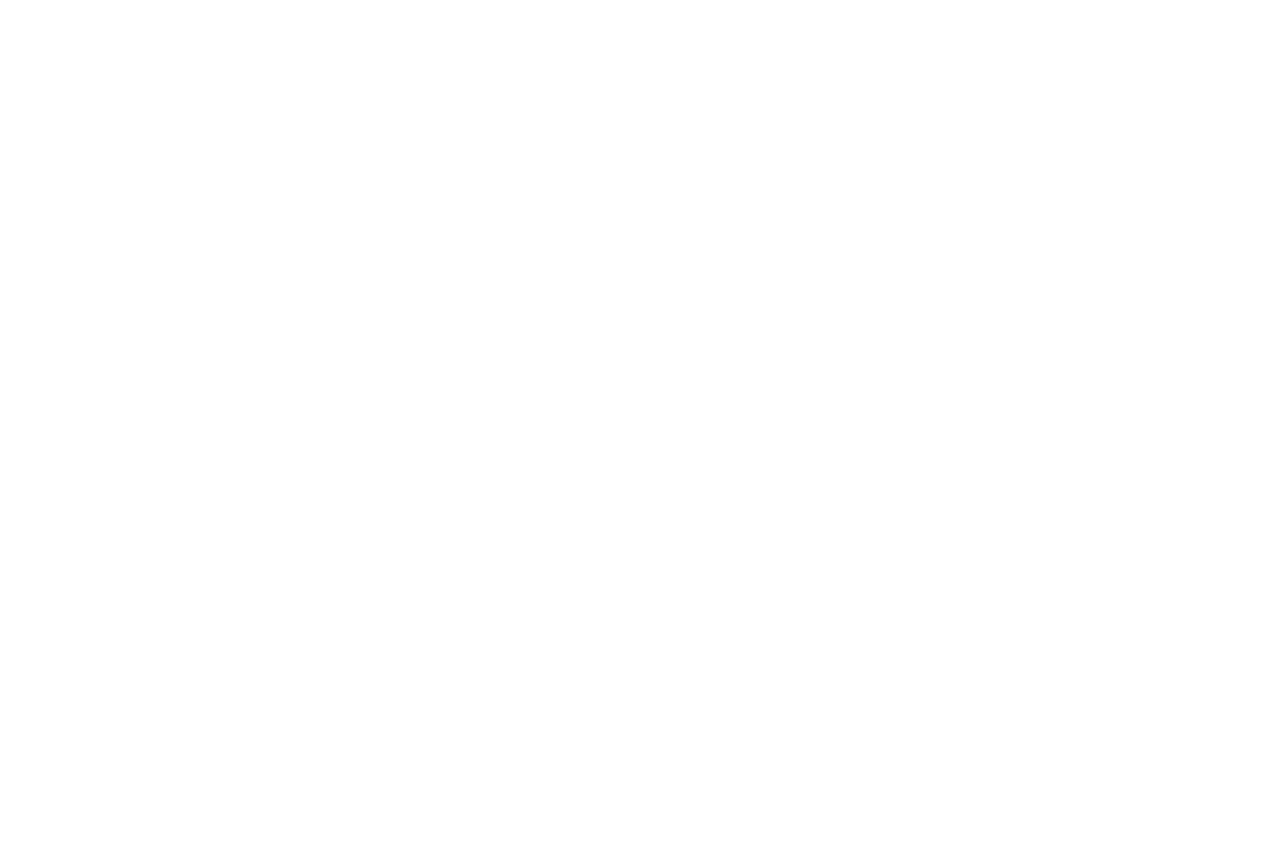
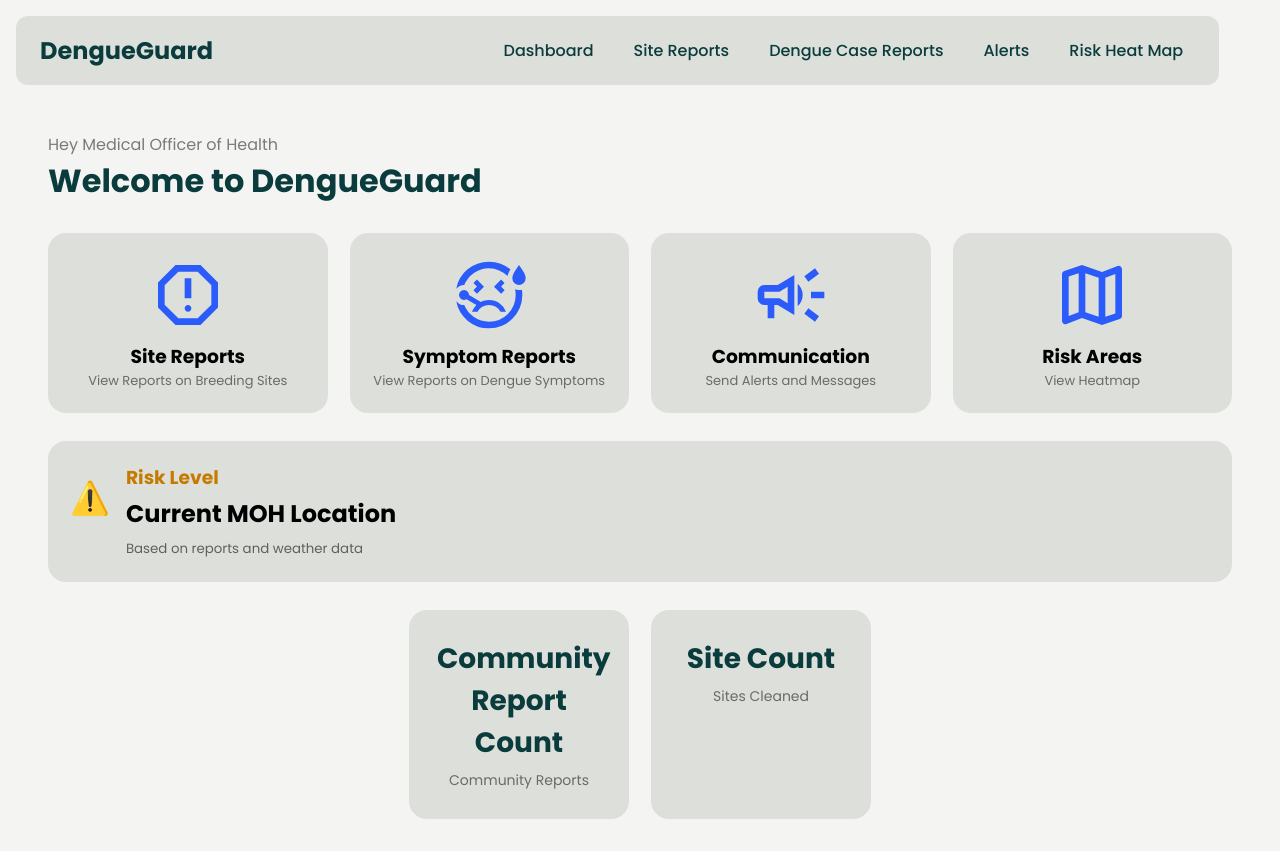
Before and after one commit to emika-sandina/dengue-guard, a React (Vite) app in the folder frontend/: page /moh/home in a window 1280 px wide. Before the commit this address had no page. Before the commit the page ends 800 px from the top, so only its background shows below. Built offline with nearby package versions, Linux system fonts and the light colour scheme.

Commit message:
created the moh homepage

```diff
--- a/frontend/src/App.jsx
+++ b/frontend/src/App.jsx
@@ -6,14 +6,16 @@
   Navigate,
 } from "react-router-dom";
 import CitizenHome from "./components/citizen/Home Page/CitizenHome";
+import MOHHome from "./components/moh/Home Page/MOHHome";
 
 
 function App() {
   return (
     <Router>
       <Routes>
-        <Route path="/" element={<Navigate to="/citizen/home" />} />
+        <Route path="/" element={<Navigate to="/moh/home" />} />
         <Route path="/citizen/home" element={<CitizenHome />} />
+        <Route path="/moh/home" element={<MOHHome />}/>
       </Routes>
     </Router>
   );
--- /dev/null
+++ b/frontend/src/components/moh/Home Page/MOHHome.jsx
@@ -0,0 +1,89 @@
+import "./mohHome.css";
+import NavBar from "../../common/Navbar/NavBar";
+import siteReportIcon from "../../../assets/sitereport.svg";
+import symptomIcon from "../../../assets/symptomreport.svg";
+import heatmapIcon from "../../../assets/heatmap.svg";
+import announcementPlaceholder from "../../../assets/announcements.svg";
+import { useState } from "react";
+
+function MOHHome() {
+  const menu = [
+    {
+      icon: siteReportIcon,
+      name: "Site Reports",
+      description:
+        "View Reports on Breeding Sites",
+    },
+    {
+      icon: symptomIcon,
+      name: "Symptom Reports",
+      description:
+        "View Reports on Dengue Symptoms",
+    },
+    {
+      icon: announcementPlaceholder,
+      name: "Communication",
+      description: "Send Alerts and Messages",
+    },
+    {
+      icon: heatmapIcon,
+      name: "Risk Areas",
+      description:
+        "View Heatmap",
+    },
+  ];
+
+  return (
+    <>
+    <div className="moh-layout">
+      <NavBar role="MOH" />
+      <br></br>
+      <br></br>
+      <br></br>
+      <br></br>
+      <main className="main-content">
+        <p className="greeting">Hey Medical Officer of Health</p>
+        <h1>Welcome to DengueGuard</h1>
+
+        <div className="card-grid">
+          {menu.map((menuOption, index) => (
+            <div className="card">
+              <div className="menu-icon">
+                <img src={menuOption.icon} alt="" />
+              </div>
+
+              <h3>{menuOption.name}</h3>
+              <p>{menuOption.description}</p>
+            </div>
+          ))}
+        </div>
+
+        <div className="risk-box">
+          <h1>⚠️</h1>
+          <div>
+            <h3>Risk Level</h3>
+            <p>
+              <h2>Current MOH Location</h2>
+            </p>
+            <small>Based on reports and weather data</small>
+          </div>
+        </div>
+
+        <div className="stats">
+          <div className="stat-card">
+            <h2>Community Report Count</h2>
+            <p>Community Reports</p>
+          </div>
+
+          <div className="stat-card">
+            <h2>Site Count</h2>
+            <p>Sites Cleaned</p>
+          </div>
+        </div>
+      </main>
+    </div>
+    </>
+  );
+}
+
+export default MOHHome;
--- /dev/null
+++ b/frontend/src/components/moh/Home Page/mohHome.css
@@ -0,0 +1,136 @@
+/* Page base */
+.moh-layout {
+  min-height: 100vh;
+  background: #f4f5f3;
+}
+
+/* Main content */
+.main-content {
+  padding: 32px 48px;
+}
+
+/* Greeting */
+.greeting {
+  color: #7a7a7a;
+}
+
+.main-content h1 {
+  color: #0b3c3d;
+  margin-bottom: 28px;
+}
+
+/* Action cards */
+.card-grid {
+  display: grid;
+  grid-template-columns: repeat(4, 1fr);
+  gap: 22px;
+  margin-bottom: 28px;
+}
+
+.card {
+  background: #dde0da;
+  border-radius: 18px;
+  padding: 22px;
+  text-align: center;
+  cursor: pointer;
+  transition: transform 0.2s ease, box-shadow 0.2s ease;
+}
+
+.card:hover {
+  transform: translateY(-4px);
+  box-shadow: 0 6px 14px rgba(0, 0, 0, 0.1);
+}
+
+.card h4 {
+  margin-top: 10px;
+  margin-bottom: 6px;
+  color: #1f1f1f;
+}
+
+.card p {
+  font-size: 13px;
+  color: #6a6a6a;
+}
+
+/* Risk section */
+.risk-box {
+  display: flex;
+  align-items: center;
+  gap: 16px;
+  background: #dde0da;
+  border-radius: 18px;
+  padding: 22px;
+  margin-bottom: 28px;
+}
+
+.risk-box h3 {
+  margin: 0;
+  color: #c47b00;
+}
+
+.risk-box p {
+  margin: 4px 0;
+  font-weight: 600;
+}
+
+.risk-box small {
+  color: #5f5f5f;
+}
+
+/* Statistics */
+.stats {
+  display: flex;
+  gap: 22px;
+  justify-content: center;
+}
+
+.stat-card {
+  background: #dde0da;
+  border-radius: 18px;
+  padding: 28px;
+  width: 220px;
+  text-align: center;
+  transition: transform 0.2s ease, box-shadow 0.2s ease;
+}
+
+.stat-card:hover {
+  transform: translateY(-4px);
+  box-shadow: 0 6px 14px rgba(0, 0, 0, 0.1);
+}
+
+.stat-card h2 {
+  margin: 0;
+  font-size: 28px;
+  color: #0b3c3d;
+}
+
+.stat-card p {
+  margin-top: 6px;
+  font-size: 14px;
+  color: #6a6a6a;
+}
+
+.menu-icon img {
+    width: 80px;
+}
+
+/* Responsive */
+@media (max-width: 1100px) {
+  .card-grid {
+    grid-template-columns: repeat(2, 1fr);
+  }
+}
+
+@media (max-width: 600px) {
+  .card-grid {
+    grid-template-columns: 1fr;
+  }
+
+  .stats {
+    flex-direction: column;
+  }
+
+  .main-content {
+    padding: 20px;
+  }
+}
```
